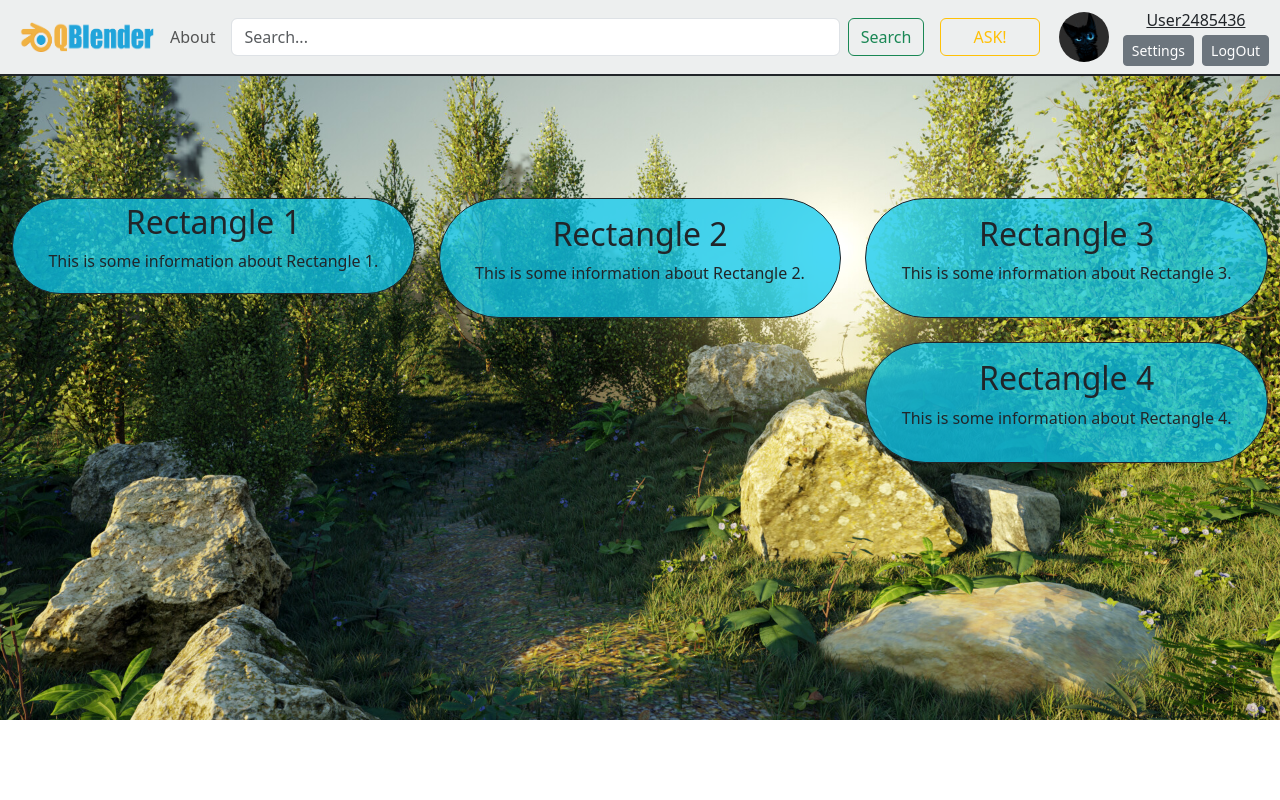
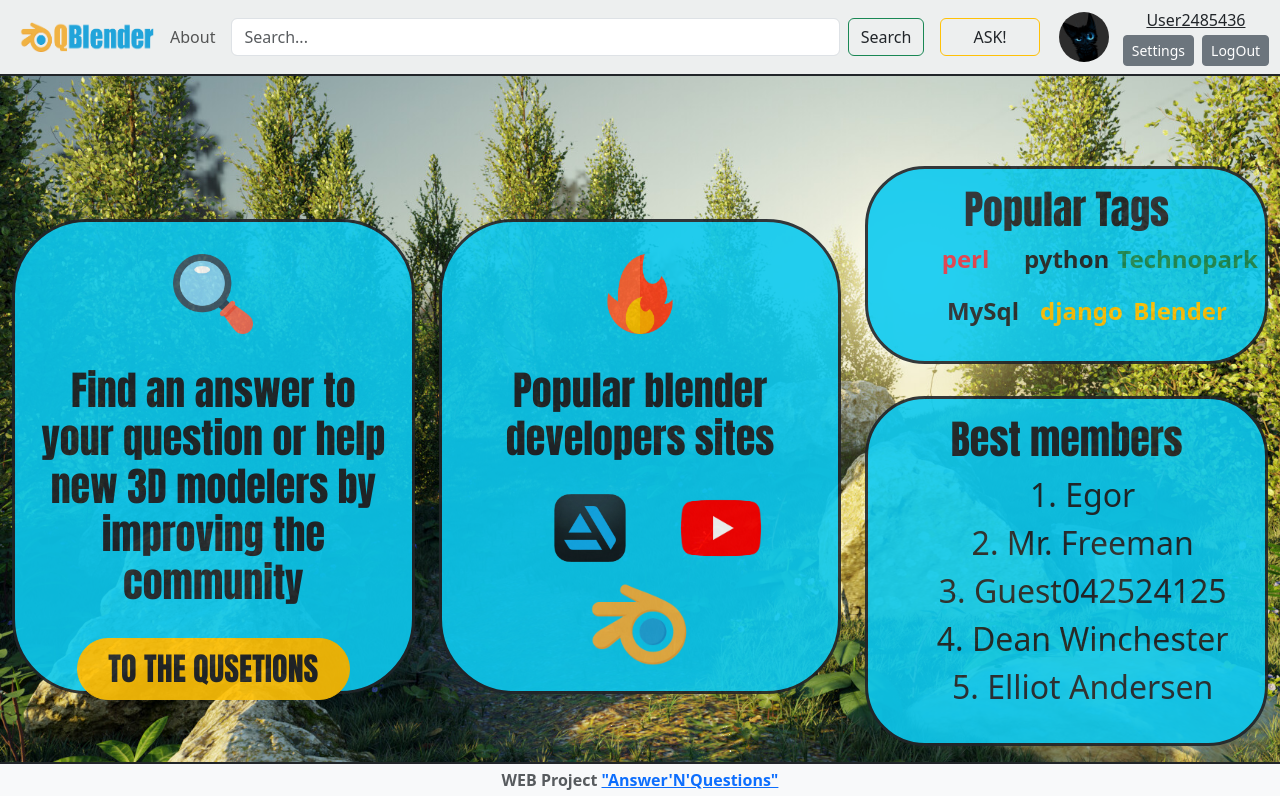
Before and after one commit to Butters7/Technopark_WEB_askme_davydov, a Python web app: template templates/base.html in a window 1280 px wide. Run offline with Jinja, Linux system fonts and the light colour scheme; the template is opened without the code that fills it, so the values that code supplies are empty.

Commit message:
Finish base.html

```diff
--- a/static/css/my.css
+++ b/static/css/my.css
@@ -1,5 +1,14 @@
+@font-face {
+    font-family: Impact, Haettenschweiler, 'Arial Narrow Bold', sans-serif;
+    src: url('../fonts/impact.ttf');
+}
+
 .main-content {
     padding-top: 75px;
+}
+
+.impact-font {
+    font-family: Impact, Haettenschweiler, 'Arial Narrow Bold', sans-serif;
 }
 
 .background-photo {
--- a/templates/base.html
+++ b/templates/base.html
@@ -3,7 +3,7 @@
 
   <head>
     <meta charset="UTF-8" />
-    <title>Document</title>
+    <title>QBlender - sites for blender developers</title>
     <link href="../static/css/bootstrap.min.css" rel="stylesheet" />
     <link href="../static/css/my.css" rel="stylesheet" />
   </head>
@@ -11,93 +11,112 @@
   <body class="d-flex flex-column h-100 background-photo">
 
     <header style="margin-bottom: 75px;">
-
       <!-- Creating navbar -->
-      <nav
-        class="navbar navbar-expand-md fixed-top border-bottom border-2 border-dark"
-        style="background-color: rgb(237, 239, 239)"
-      >
+      <nav class="navbar navbar-expand-md fixed-top border-bottom border-2 border-dark" style="background-color: rgb(237, 239, 239)">
         <div class="container-fluid">
-
           <button class="navbar-toggler" type="button" data-bs-toggle="collapse" data-bs-target="#navbarCollapse" aria-controls="navbarCollapse" aria-expanded="false" aria-label="Toggle navigation">
             <span class="navbar-toggler-icon"></span>
           </button>
-
           <div class="collapse navbar-collapse" id="navbarCollapse">
-
             <a href="./base.html"><img src="../static/img/Logo.png" alt="Logo" width="150" height="30"/></a>
             <a class="navbar-nav mb-2 mb-md-0 me-2 ms-2 nav-link active" aria-current="page" href="./base.html">About</a>
             <form class="d-flex w-75 ms-2 me-2" role="search">
               <input class="form-control me-2" type="search" placeholder="Search..." aria-label="Search"/>
-              <button class="btn btn-outline-success" type="submit">Search</button>
+              <button class="btn btn-outline-success text-dark" type="submit">Search</button>
             </form>
-            <a class="btn btn-outline-warning ms-2 me-2" style="width: 10%" href="./ask.html" role="button">ASK!</a>
-
+            <a class="btn btn-outline-warning ms-2 me-2 text-dark" style="width: 10%" href="./ask.html" role="button">ASK!</a>
             <div class="d-flex align-items-center justify-content-center ms-3" style="gap: 5%">
-
               <img class="rounded-circle" src="../static/img/cat.png" alt="UserProfilPic" width="50" height="50"/>
-
               <div class="d-flex flex-column align-items-center" style="gap: 3px">
-
                 <p class="align-items-center" style="margin-bottom: 0"><u>User2485436</u></p>
-
                 <div class="d-flex justify-content-center">
-
                   <a class="btn btn-sm btn-secondary ms-1 me-1" href="./settings.html" role="button">Settings</a>
                   <a class="btn btn-sm btn-secondary ms-1 me-1" href="./base.html" role="button">LogOut</a>
-
                 </div>
-
               </div>
-
             </div>
-
           </div>
-
         </div>
-
       </nav>
       <!-- End of navbar -->
-
     </header>
 
     <main class="main-content flex-shrink-0">
-        <div class="container-fluid mt-5">
-          <div class="row justify-content-center">
-
-            <div class="col-4 col-md-4">
-              <div class="rounded-pill bg-info bg-opacity-75 border border-dark p-1 text-center">
-                <h2>Rectangle 1</h2>
-                <p>This is some information about Rectangle 1.</p>
+        <div class="container-fluid">
+          <div class="row justify-content-center align-items-center d-flex">
+            <div class="col-4 col-sm-4">
+              <div class="bg-info border border-dark border-3 p-3 text-center" style="border-radius: 75px; height: 475px; opacity: 90%;">
+                <img class="mt-3 mb-3 ms-3 me-3" src="../static/img/Magnifier 2.png" alt="Magnifier" width="80" height="80">
+                <h1 class="mt-3 mb-3 impact-font">Find an answer to your question or help new 3D modelers by improving the community</h2>
+                <a class="mt-3 mb-3 rounded-pill btn btn-warning ms-1 me-1 impact-font text-lg text-dark" style="width: 75%; font-size: xx-large;" href="./question.html" role="button">TO THE QUSETIONS</a>
               </div>
             </div>
-
-            <div class="col-4 col-md-4">
-              <div class="rounded-pill bg-info bg-opacity-75 border border-dark p-3 text-center">
-                <h2>Rectangle 2</h2>
-                <p>This is some information about Rectangle 2.</p>
+            <div class="col-4 col-sm-4">
+              <div class="bg-info border border-dark border-3 p-3 text-center" style="border-radius: 75px; height: 475px; opacity: 90%;">
+                <img class="mt-3 mb-3 ms-3 me-3" src="../static/img/Fire.png" alt="Fire" width="80" height="80">
+                <h1 class="mt-3 mb-3 impact-font">Popular blender developers sites</h2>
+                <div class="row justify-content-center">
+                  <div class="col-md-3 col-md-5">
+                    <a href="https://www.artstation.com/" target="_blank"><img src="../static/img/ArtStation.png" alt="ArtStation" width="200" height="100"></a>
+                  </div>
+                  <div class="col-md-3 col-md-5">
+                    <a href="https://www.youtube.com/@blenderguru" target="_blank"><img src="../static/img/YouTube.png" alt="YouTube" width="100" height="100"></a>
+                  </div>
+                </div>
+                  <a href="https://docs.blender.org/" target="_blank"><img src="../static/img/Blender.png" alt="BlenderFound" width="100" height="100"></a>
               </div>
             </div>
-
-            <div class="col-4 col-md-4">
-              <div class="d-flex flex-column h-100">
-                <div class="rounded-pill bg-info bg-opacity-75 border border-dark p-3 text-center mb-4">
-                  <h2>Rectangle 3</h2>
-                  <p>This is some information about Rectangle 3.</p>
+            <div class="col-4 col-sm-4">
+              <div class="d-flex flex-column">
+                <div class="bg-info border border-dark border-3 p-3 text-center mt-3 mb-3" style="border-radius: 60px; opacity: 90%;">
+                  <h1 class="impact-font">Popular Tags</h2>
+                  <div class="row justify-content-center me-1">
+                    <div class="col-3 col-md-3">
+                      <p class="text-danger" style="font-weight: bolder; font-size: 150%;">perl</p>
+                    </div>
+                    <div class="col-3 col-md-3">
+                      <p style="font-weight: bolder; font-size: 150%;">python</p>
+                    </div>
+                    <div class="col-3 col-md-3">
+                      <p class="text-success" style="font-weight: bolder; font-size: 150%;">Technopark</p>
+                    </div>
+                  </div>
+                  <div class="row justify-content-center ms-1">
+                    <div class="col-3 col-md-3">
+                      <p style="font-weight: bolder; font-size: 150%;">MySql</p>
+                    </div>
+                    <div class="col-3 col-md-3">
+                      <p class="text-warning" style="font-weight: bolder; font-size: 150%;">django</p>
+                    </div>
+                    <div class="col-3 col-md-3">
+                      <p class="text-warning" style="font-weight: bolder; font-size: 150%;">Blender</p>
+                    </div>
+                  </div>
                 </div>
-                <div class="rounded-pill bg-info bg-opacity-75 border border-dark p-3 text-center">
-                  <h2>Rectangle 4</h2>
-                  <p>This is some information about Rectangle 4.</p>
+                <div class="bg-info border border-dark border-3 p-3 text-center mt-3 mb-3 " style="border-radius: 60px; opacity: 90%;">
+                  <h1 class="impact-font">Best members</h2>
+                    <ol class="list-group-numbered text-center">
+                      <li class="list-group-item" style="font-size: 200%;">Egor</li>
+                      <li class="list-group-item" style="font-size: 200%;">Mr. Freeman</li>
+                      <li class="list-group-item" style="font-size: 200%;">Guest042524125</li>
+                      <li class="list-group-item" style="font-size: 200%;">Dean Winchester</li>
+                      <li class="list-group-item" style="font-size: 200%;">Elliot Andersen</li>
+                    </ol>
                 </div>
               </div>
             </div>
-
           </div>
         </div>
     </main>
 
   </body>
 
+  <footer class="footer mt-auto py-1 bg-body-tertiary border-top border-2 border-dark" style="background-color: rgb(172, 170, 170); text-align:center; font-weight:bold;">
+    <div class="container">
+      <span class="text-body-secondary">WEB Project <a href="https://github.com/Butters7/Technopark_WEB_askme_davydov" target="_blank">"Answer'N'Questions"</a></span>
+    </div>
+  </footer>
+
   <script src="/static/js/bootstrap.js"></script>
 
 </html>
```
Also changed, not shown: static/fonts/impact.ttf (added), static/img/Blender.png (added).
